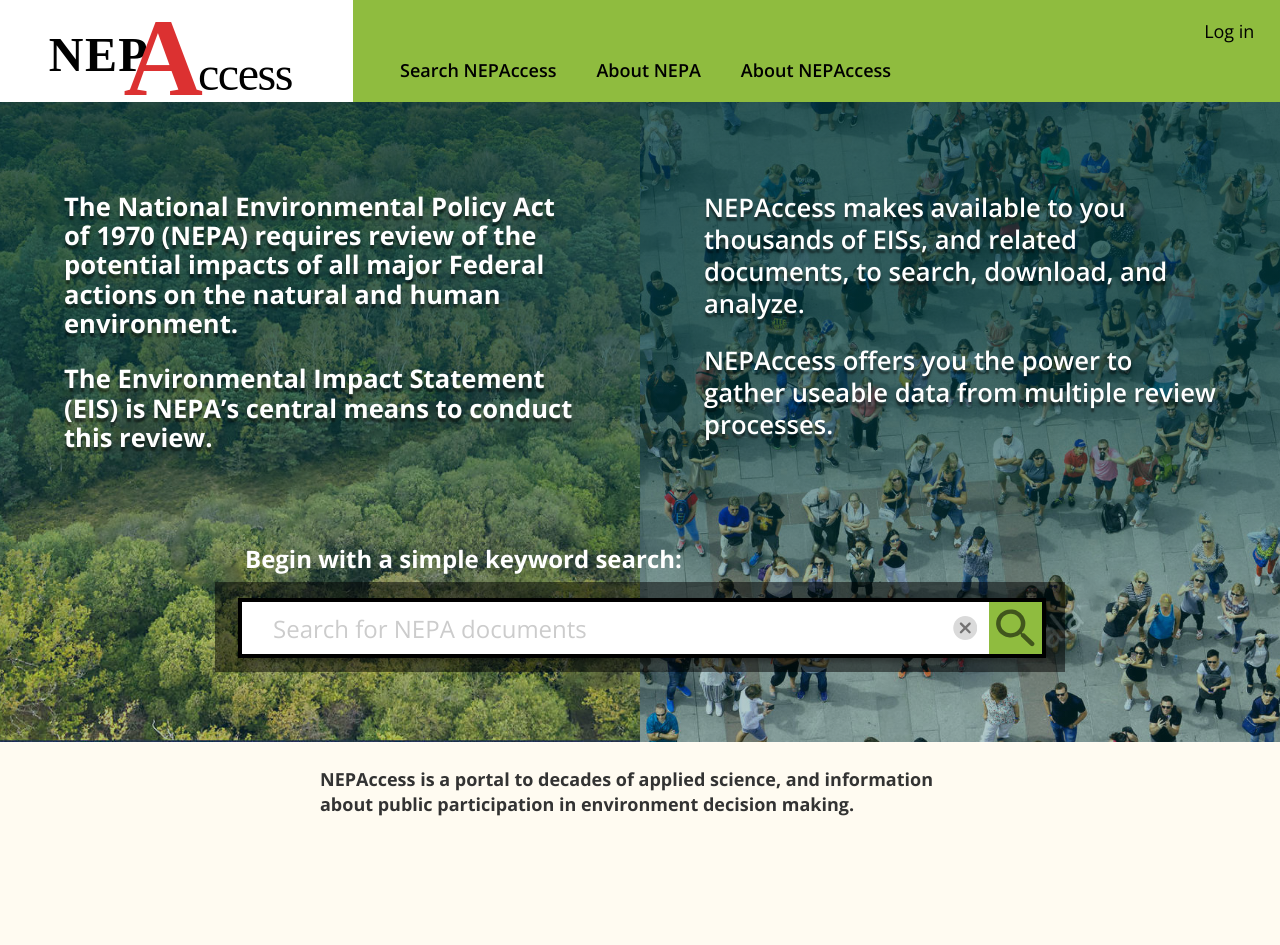
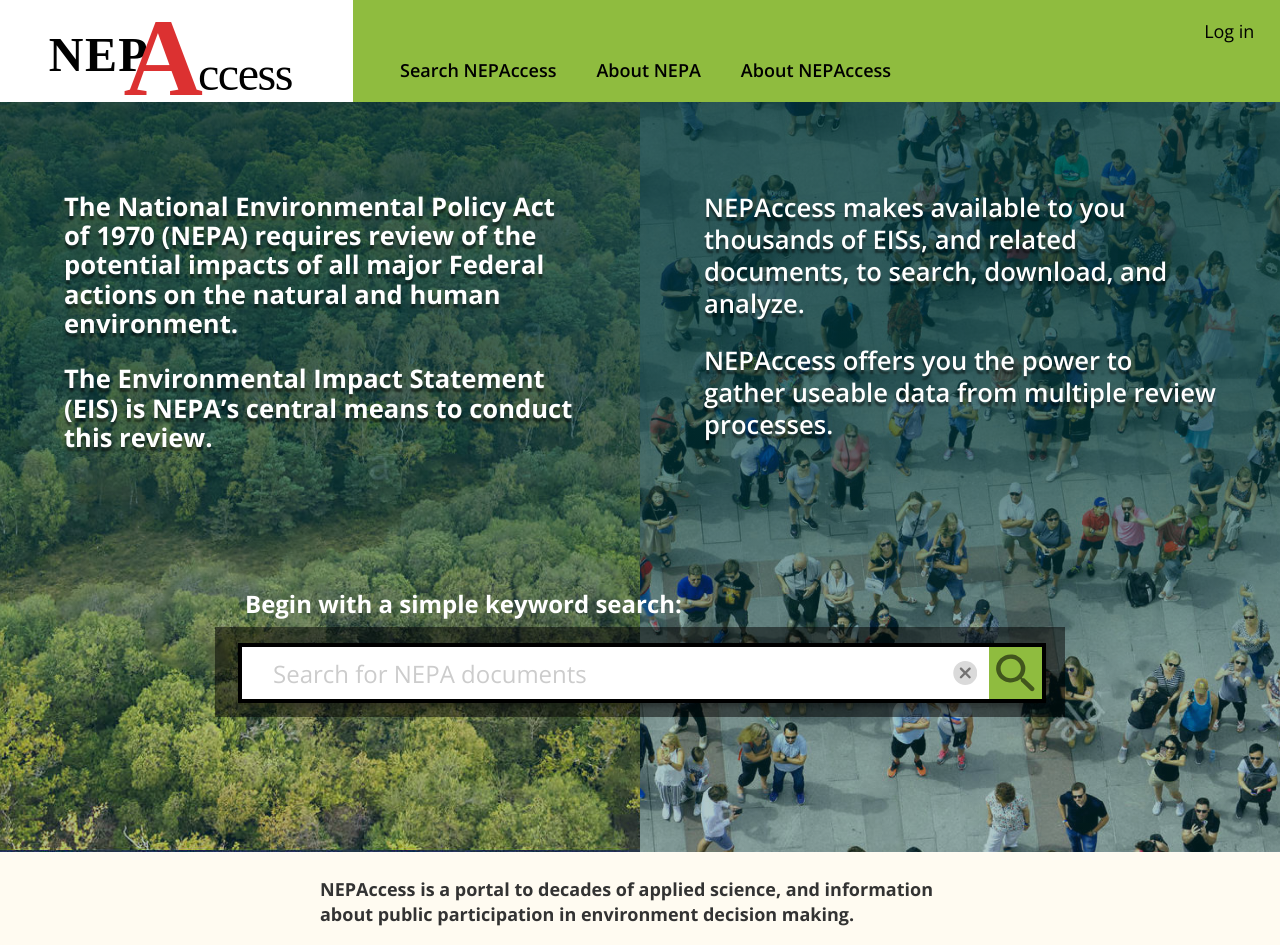
Before and after one commit to GeorgeMSchaffer/nepaccessFront, a React (Create React App) app: page / in a window 1280 px wide. Before the commit the page ends 902 px from the top, so only its background shows below. Built offline with nearby package versions, Linux system fonts and the light colour scheme; no server answers.

Commit message:
Cleaner landing, search page

```diff
--- a/src/index.css
+++ b/src/index.css
@@ -3,7 +3,7 @@
 
 html, body, #home-page, #root {
   min-width: 900px;
-  height: 100%;
+  height: calc(100% - 102px);
 }
 
 html {
--- a/src/landing.css
+++ b/src/landing.css
@@ -69,7 +69,7 @@
 
 #landing-images {
   min-height: 600px;
-  height: 80%;
+  height: 100%;
 }
 
 #image-1 {
@@ -116,7 +116,7 @@
   width: 850px;
   height: 90px;
 
-  top: 60%;
+  top: 70%;
   /* Center horizontally using left 50% and -half of width */
   left: 50%;
   margin-left: -425px;
```
